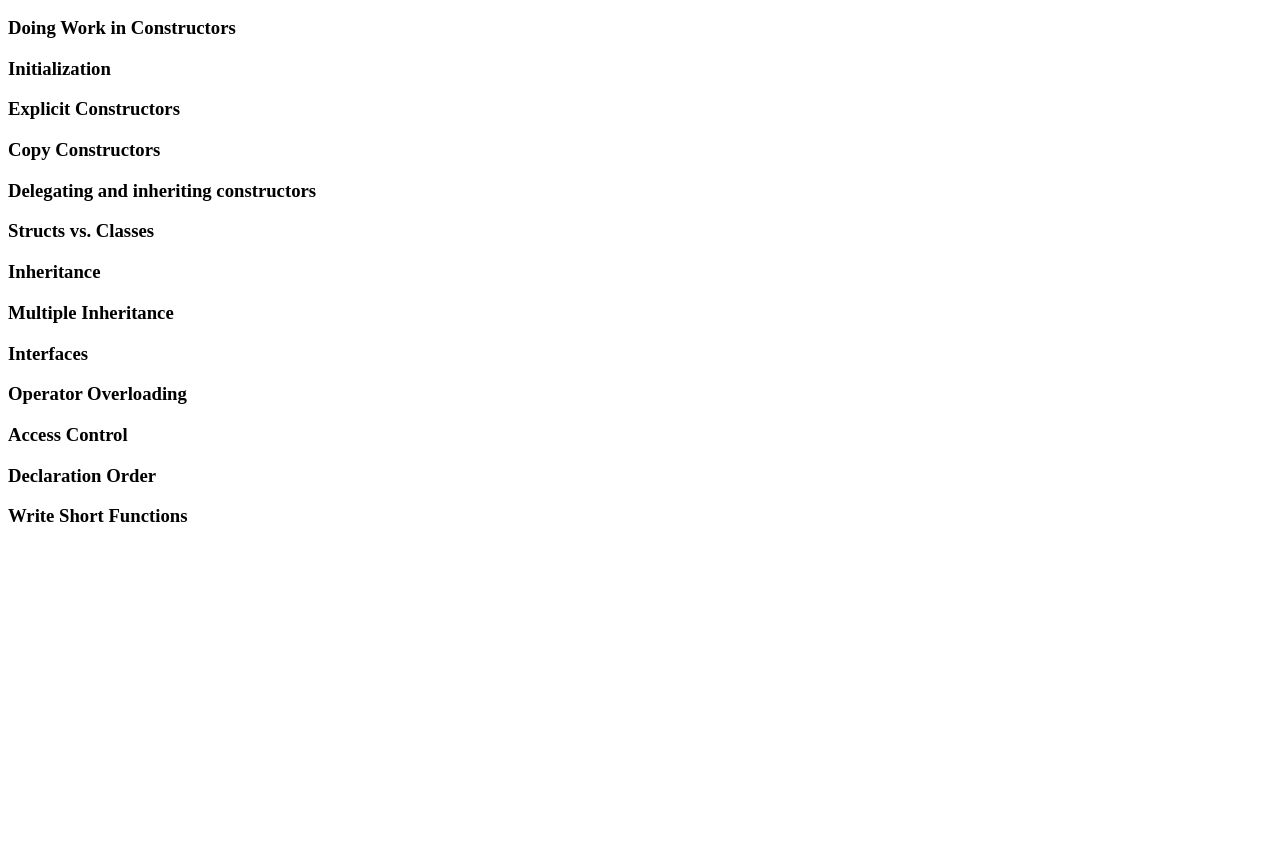
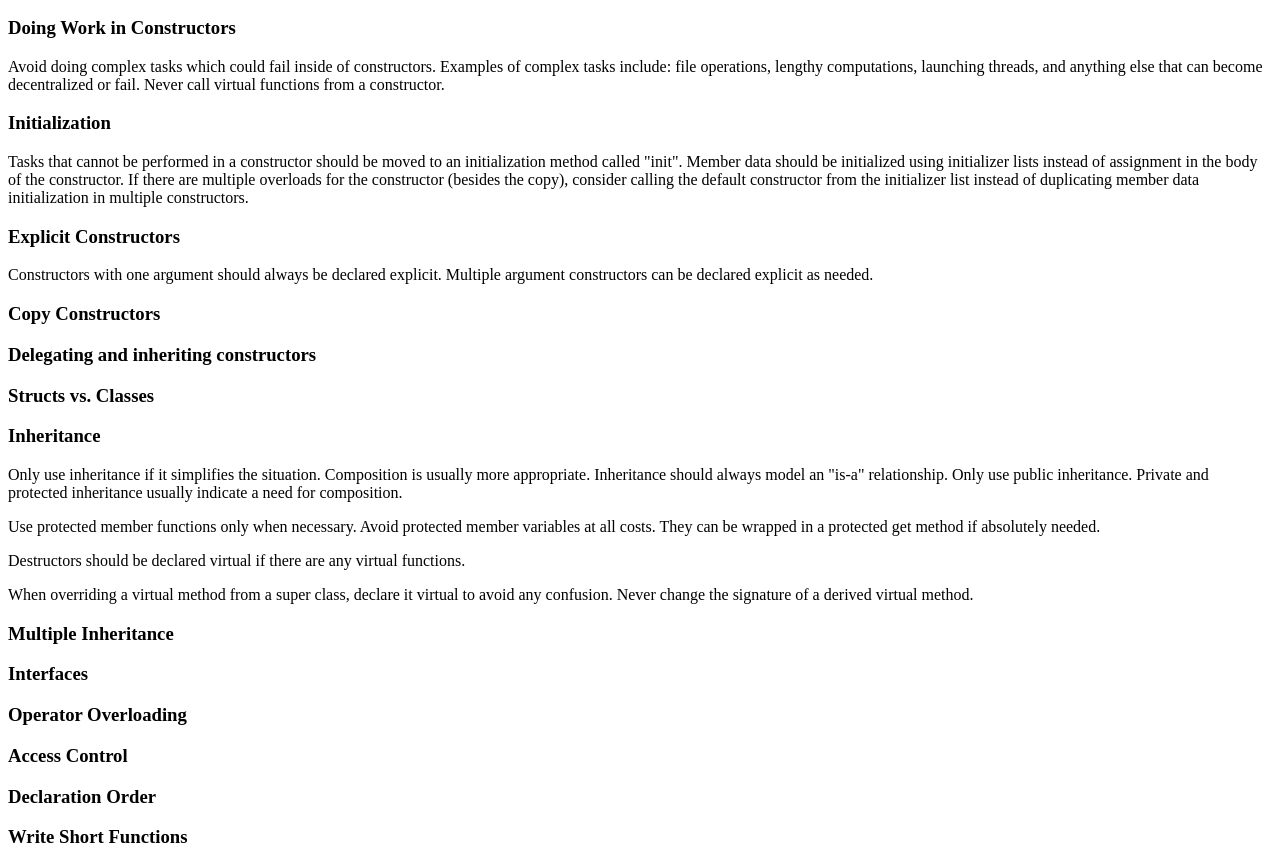
Before and after one commit to Valpineware/CppStyleGuide, a plain HTML site: page src/classes.html in a window 1280 px wide. Shown: the part 50-917 px from the top of the page. Before the commit the page ends 800 px from the top, so only its background shows below. Drawn offline with Linux system fonts and the light colour scheme.

Commit message:
Added to the classes topic

```diff
--- a/src/classes.html
+++ b/src/classes.html
@@ -8,31 +8,47 @@
 <body>
 	<h2>Classes</h2>
 		<h3>Doing Work in Constructors</h3>
-			<p></p>
+			<p>Avoid doing complex tasks which could fail inside of constructors. Examples of complex tasks include: file operations, lengthy computations, launching threads, and anything else that can become decentralized or fail. Never call virtual functions from a constructor.</p>
+
 		<h3>Initialization</h3>
-			<p></p>
+			<p>Tasks that cannot be performed in a constructor should be moved to an initialization method called "init". Member data should be initialized using initializer lists instead of assignment in the body of the constructor. If there are multiple overloads for the constructor (besides the copy), consider calling the default constructor from the initializer list instead of duplicating member data initialization in multiple constructors.</p>
+
 		<h3>Explicit Constructors</h3>
-			<p></p>
+			<p>Constructors with one argument should always be declared explicit. Multiple argument constructors can be declared explicit as needed.</p>
+
 		<h3>Copy Constructors</h3>
 			<p></p>
+
 		<h3>Delegating and inheriting constructors</h3>
 			<p></p>
+
 		<h3>Structs vs. Classes</h3>
 			<p></p>
+
 		<h3>Inheritance</h3>
-			<p></p>
+			<p>Only use inheritance if it simplifies the situation. Composition is usually more appropriate. Inheritance should always model an "is-a" relationship. Only use public inheritance. Private and protected inheritance usually indicate a need for composition.</p>
+			<p>Use protected member functions only when necessary. Avoid protected member variables at all costs. They can be wrapped in a protected get method if absolutely needed.</p>
+			<p>Destructors should be declared virtual if there are any virtual functions.</p>
+			<p>When overriding a virtual method from a super class, declare it virtual to avoid any confusion. Never change the signature of a derived virtual method.</p>
+
 		<h3>Multiple Inheritance</h3>
 			<p></p>
+
 		<h3>Interfaces</h3>
 			<p></p>
+
 		<h3>Operator Overloading</h3>
 			<p></p>
+
 		<h3>Access Control</h3>
 			<p></p>
+
 		<h3>Declaration Order</h3>
 			<p></p>
+
 		<h3>Write Short Functions</h3>
 			<p></p>
+
 		<h3></h3>
 			<p></p>
 </body>
```
